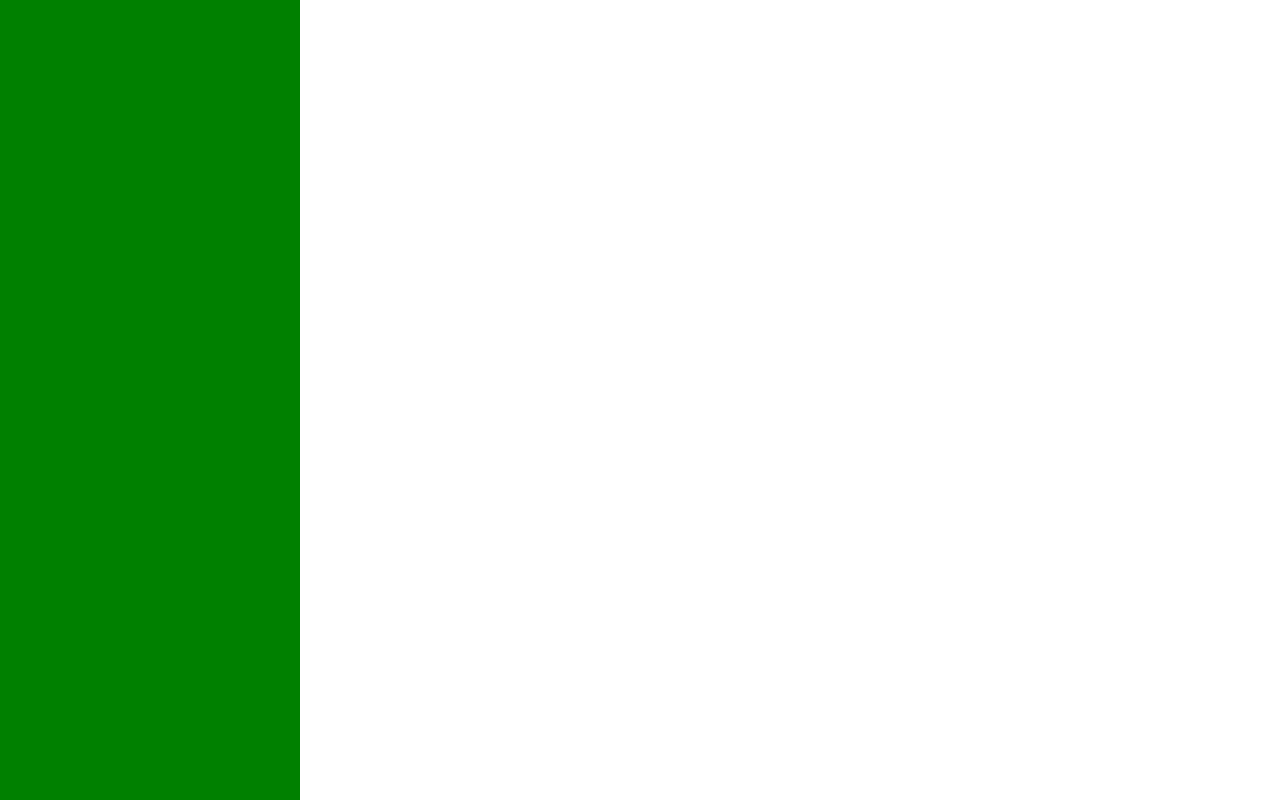
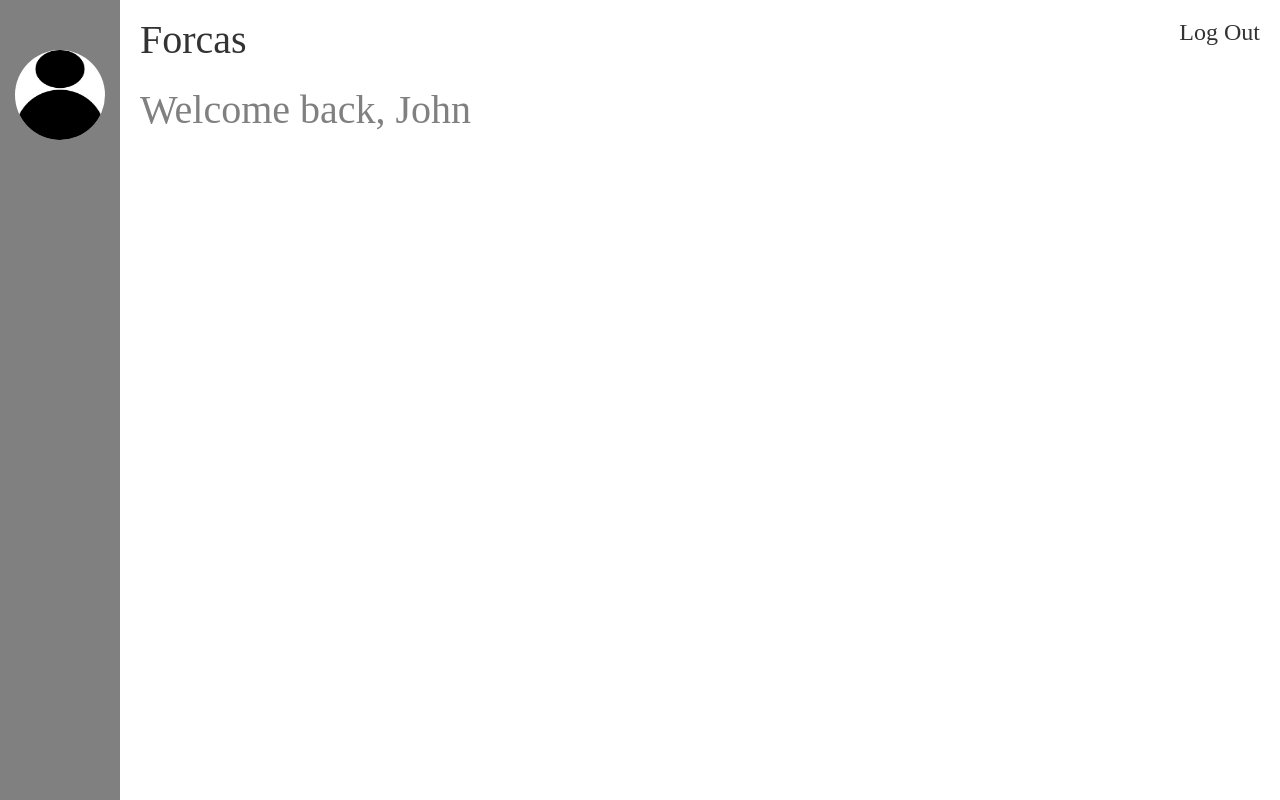
Before and after one commit to GauravS99/TDFuture, a React app: page / in a window 1280 px wide. Built offline with nearby package versions, Linux system fonts and the light colour scheme.

Commit message:
Worked on site

```diff
--- a/app/components/App.js
+++ b/app/components/App.js
@@ -1,11 +1,13 @@
 import React from 'react';
 import {Sidebar} from './Sidebar'
+import {Content} from './Content'
 
 export class App extends React.Component{
    render(){
      return (
      	 <div>
 			<Sidebar/>
+			<Content name="John"/>
          </div>
      );
    }
--- /dev/null
+++ b/app/components/Content.js
@@ -0,0 +1,28 @@
+import React from 'react';
+
+export class Content extends React.Component{
+
+	constructor(props){
+		super(props);
+		this.state = {accountIndex: 0};
+		//this.handleClick = this.handleClick.bind(this);
+	}
+
+	render(){
+		return (
+			<div className="content colorMain">
+				<div className="heading">
+					<div className="title">
+					Forcas
+					</div>
+					<div className="right text">
+					Log Out
+					</div>
+				</div>
+				<div className="welcome">
+					Welcome back, {this.props.name}
+				</div>
+			</div>
+		);
+	}
+}
--- a/app/components/Sidebar.js
+++ b/app/components/Sidebar.js
@@ -1,10 +1,12 @@
 import React from 'react';
+import {Image} from 'react-bootstrap';
 
 export class Sidebar extends React.Component{
 	render(){
+		let source = require("../images/person-icon.png");
 		return (
 			<div className="sidebar colorAccent">
-
+				<Image className="icon" src={source} circle/>
 			</div>
 		);
 	}
--- a/app/index.html
+++ b/app/index.html
@@ -1,9 +1,11 @@
 <!DOCTYPE html>
 <html lang="en">
 <head>
+	<!-- Latest compiled and minified CSS -->
+<link rel="stylesheet" href="https://maxcdn.bootstrapcdn.com/bootstrap/3.3.7/css/bootstrap.min.css" integrity="sha384-BVYiiSIFeK1dGmJRAkycuHAHRg32OmUcww7on3RYdg4Va+PmSTsz/K68vbdEjh4u" crossorigin="anonymous">
   <meta charset="UTF-8">
   <meta name="viewport" content="width=device-width, initial-scale=1.0">
-  <title>TD Future</title>
+  <title>Forcas</title>
 </head>
 <body>
   <div id="app"></div>
--- a/app/styles/styles.css
+++ b/app/styles/styles.css
@@ -1,11 +1,52 @@
 /*Global========================================================*/
 .colorAccent{
-	background-color: green;
+	background-color: gray;
+}
+
+.text{
+	font-size: 18pt;
 }
 
 /*Sidebar=======================================================*/
 .sidebar{
 	position: fixed;
 	height: 100%;
-	width: 300px;
+	width: 120px;
 }
+
+.icon{
+	width: 90px;
+	height: 90px;
+	background-color: white;
+	margin-left: 15px;
+	margin-top: 50px;
+}
+
+/*Content*/
+
+.content{
+	margin-left: 120px
+}
+.inline{
+	display: inline;
+}
+
+.right{
+	float: right;
+}
+
+.welcome{
+	color: gray;
+	font-size: 30pt;
+	padding-left: 20px;
+	margin-top: 10px;
+}
+
+
+.heading{
+	padding: 20px;
+}
+.title{
+	font-size: 30pt;
+	display: inline;
+}
```
Also changed, not shown: app/images/person-icon.png (added), 1 other file.
